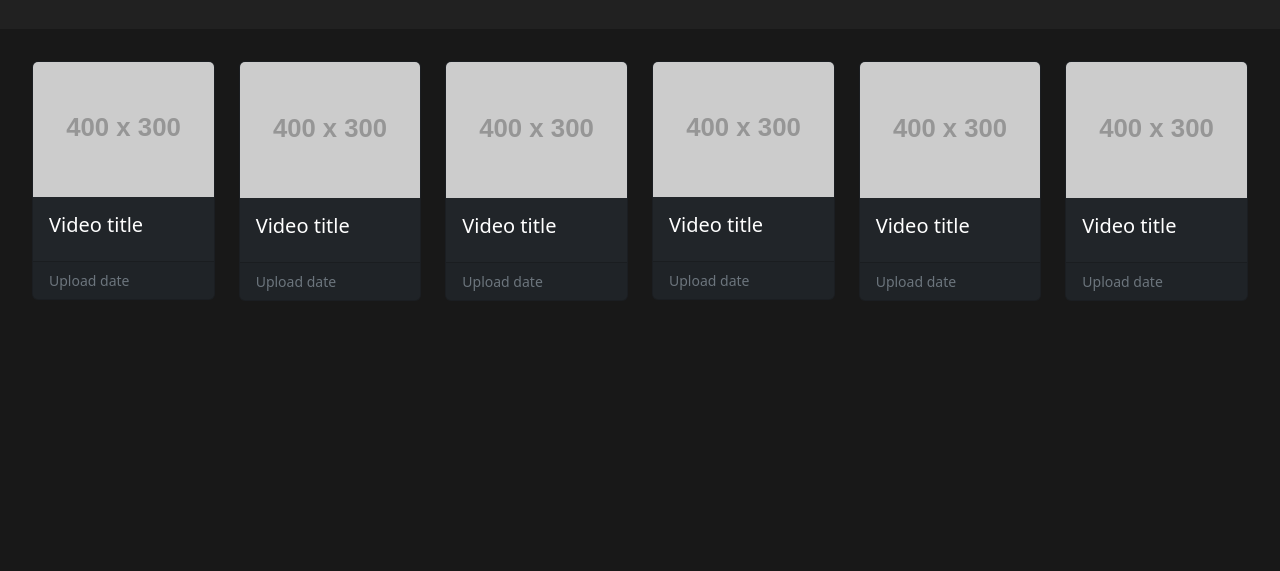
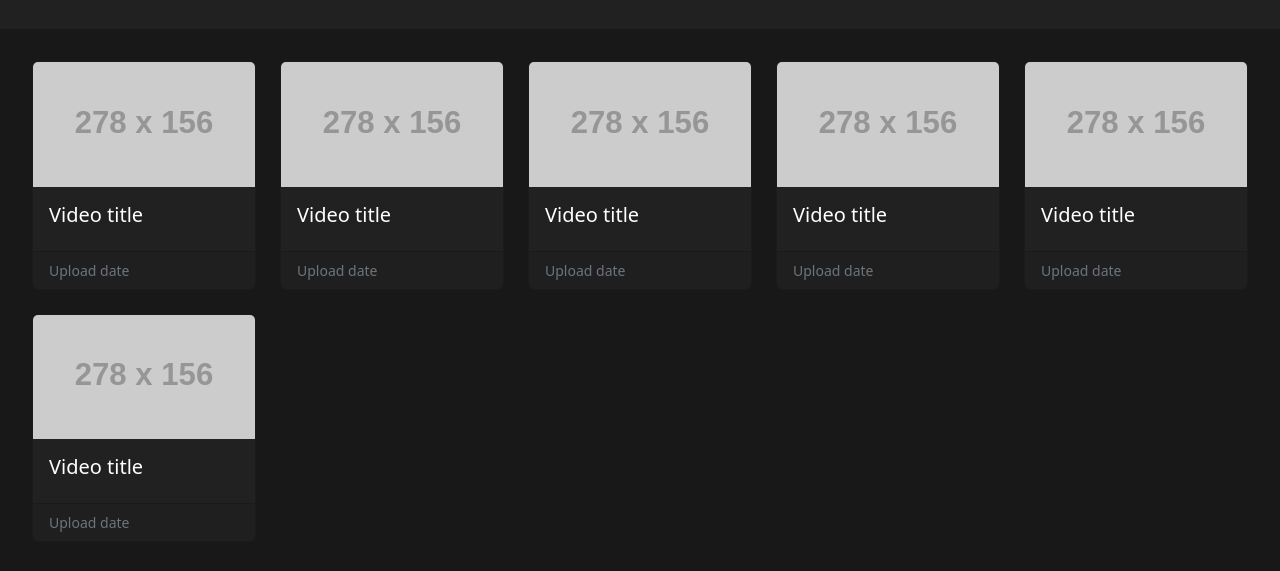
Before and after one commit to hsiirtola/MePipe, a plain HTML site: page index.html in a window 1280 px wide. Shown: the part 91-662 px from the top of the page. Drawn offline with nearby package versions, Linux system fonts and the light colour scheme; placeholder pictures from the web are drawn by us.

Commit message:
more styling/video 1 page base

```diff
--- a/index.html
+++ b/index.html
@@ -12,7 +12,7 @@
 <body>
   <section class="header testimonial-grid-header">
     <header class="mx-5">
-      <a href="#" style="text-decoration: none;color:white;">
+      <a href="index.html" style="text-decoration: none;color:white;">
         <h1>MePipe</h1>
       </a>
     </header>
@@ -28,8 +28,8 @@
 
   <main class="testimonial-grid">
     <a href="video1.html" style="color:white;text-decoration: none;">
-      <div class="card bg-dark">
-        <img class="card-img-top" src="https://via.placeholder.com/400x300" alt="Card image cap">
+      <div class="card">
+        <img class="card-img-top" src="https://via.placeholder.com/278x156" alt="Card image cap">
         <div class="card-body">
           <h5 class="card-title">Video title</h5>
         </div>
@@ -39,8 +39,8 @@
       </div>
     </a>
     <a href="video1.html" style="color:white;text-decoration: none;">
-      <div class="card bg-dark">
-        <img class="card-img-top" src="https://via.placeholder.com/400x300" alt="Card image cap">
+      <div class="card">
+        <img class="card-img-top" src="https://via.placeholder.com/278x156" alt="Card image cap">
         <div class="card-body">
           <h5 class="card-title">Video title</h5>
         </div>
@@ -50,8 +50,8 @@
       </div>
     </a>
     <a href="video1.html" style="color:white;text-decoration: none;">
-      <div class="card bg-dark">
-        <img class="card-img-top" src="https://via.placeholder.com/400x300" alt="Card image cap">
+      <div class="card">
+        <img class="card-img-top" src="https://via.placeholder.com/278x156" alt="Card image cap">
         <div class="card-body">
           <h5 class="card-title">Video title</h5>
         </div>
@@ -61,8 +61,8 @@
       </div>
     </a>
     <a href="video1.html" style="color:white;text-decoration: none;">
-      <div class="card bg-dark">
-        <img class="card-img-top" src="https://via.placeholder.com/400x300" alt="Card image cap">
+      <div class="card">
+        <img class="card-img-top" src="https://via.placeholder.com/278x156" alt="Card image cap">
         <div class="card-body">
           <h5 class="card-title">Video title</h5>
         </div>
@@ -72,8 +72,8 @@
       </div>
     </a>
     <a href="video1.html" style="color:white;text-decoration: none;">
-      <div class="card bg-dark">
-        <img class="card-img-top" src="https://via.placeholder.com/400x300" alt="Card image cap">
+      <div class="card">
+        <img class="card-img-top" src="https://via.placeholder.com/278x156" alt="Card image cap">
         <div class="card-body">
           <h5 class="card-title">Video title</h5>
         </div>
@@ -83,8 +83,8 @@
       </div>
     </a>
     <a href="video1.html" style="color:white;text-decoration: none;">
-      <div class="card bg-dark">
-        <img class="card-img-top" src="https://via.placeholder.com/400x300" alt="Card image cap">
+      <div class="card">
+        <img class="card-img-top" src="https://via.placeholder.com/278x156" alt="Card image cap">
         <div class="card-body">
           <h5 class="card-title">Video title</h5>
         </div>
@@ -93,7 +93,6 @@
         </div>
       </div>
     </a>
-
   </main>
   <script src="index.js"></script>
 </body>
--- a/styles.css
+++ b/styles.css
@@ -21,7 +21,7 @@ body{
     display: grid;
     gap: 1.5rem;
     grid-template-columns:
-        repeat(6, 1fr);
+        repeat(5, 1fr);
 
     padding-block: 2rem;
     width: 95%;
@@ -38,3 +38,6 @@ header form{
 .fa-magnifying-glass{
     color: white;
 }
+.card{
+    background-color: #212121;
+}
```
Also changed, not shown: video1.html (+24 -4 lines).
